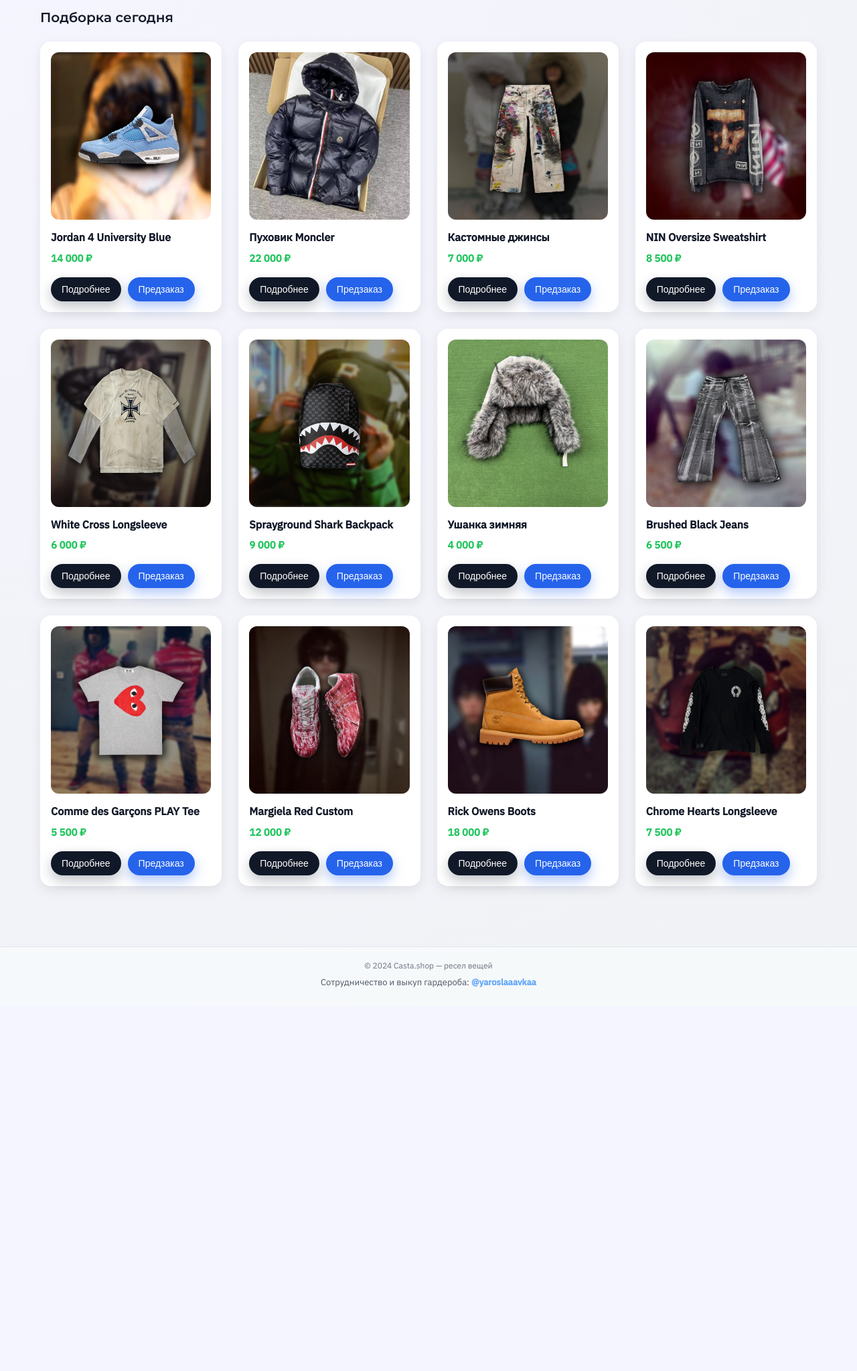
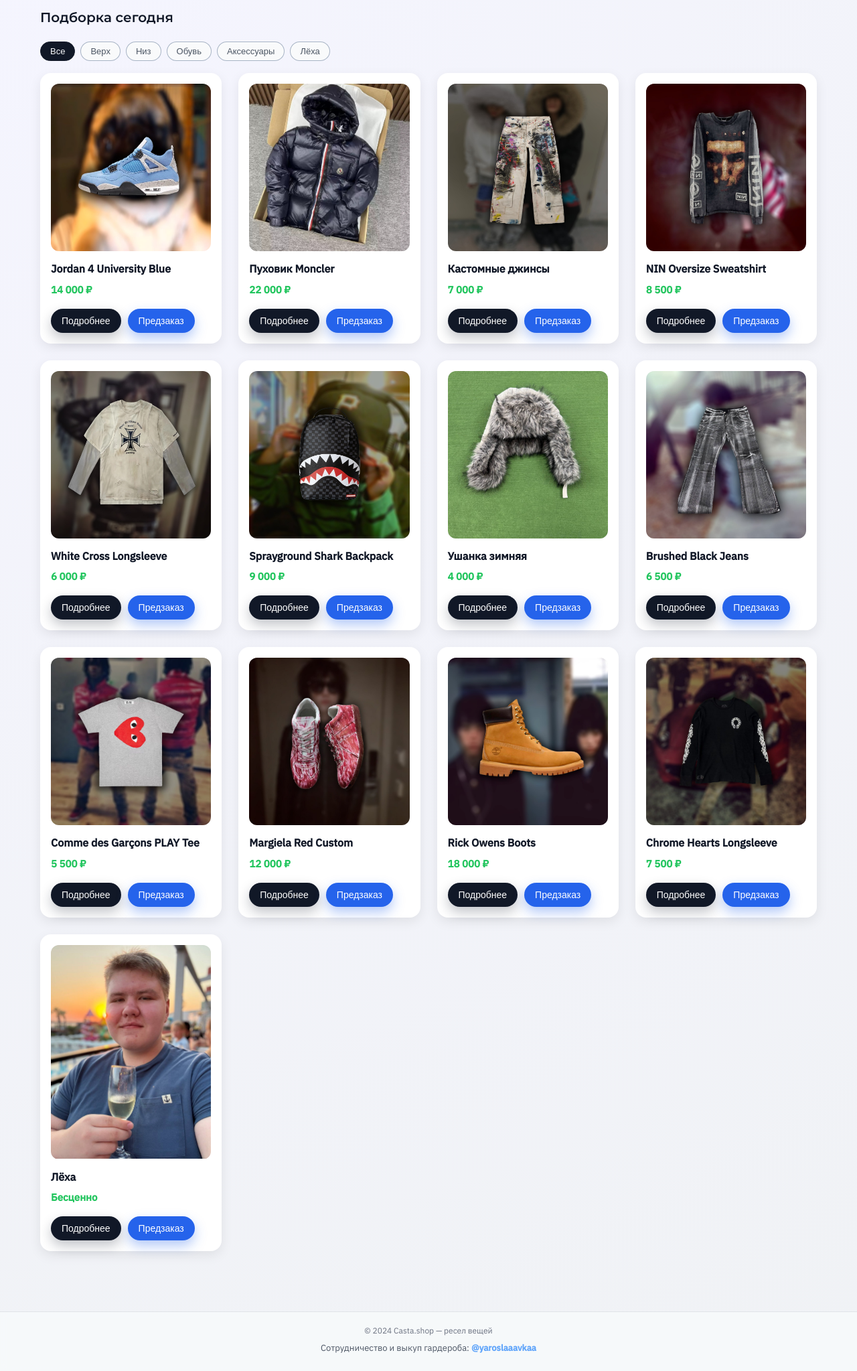
Before and after one commit to MaximShvetsER/-, a FastAPI app: page / in a window 1280 px wide. Shown: the part 203-2250 px from the top of the page at 67% size. Before the commit the page ends 1677 px from the top, so only its background shows below. Run offline with FastAPI, Linux system fonts and the light colour scheme.

Commit message:
Леха

```diff
--- a/main.py
+++ b/main.py
@@ -17,30 +17,32 @@ templates = Jinja2Templates(directory=templates_dir)
 @app.get("/", response_class=HTMLResponse)
 async def home(request: Request):
     data = [
-        # ВАЖНО: здесь ПЕРЕПУТАННЫЕ названия мы ЧИНИМ —
-        # просто меняем местами title у первых двух вещей
-
-        # 1. ТЕПЕРЬ ЭТО Jordan 4 (для картинки pants.jpg)
+        # ВАЖНО: тут уже учтён наш прошлый своп названий
+        # pants.jpg -> Jordan 4
         {
             "title": "Jordan 4 University Blue",
             "price": "14 000 ₽",
             "image": "pants.jpg",
+            "category": "footwear",   # Обувь
         },
         {
             "title": "Пуховик Moncler",
             "price": "22 000 ₽",
             "image": "jacket.jpg",
+            "category": "tops",       # Верх
         },
-        # 3. А ЭТО ТЕПЕРЬ Кастомные джинсы (для картинки jordan.jpg)
+        # jordan.jpg -> Кастомные джинсы
         {
             "title": "Кастомные джинсы",
             "price": "7 000 ₽",
             "image": "jordan.jpg",
+            "category": "bottoms",    # Низ
         },
         {
             "title": "NIN Oversize Sweatshirt",
             "price": "8 500 ₽",
             "image": "sweatshirt.jpg",
+            "category": "tops",
         },
 
         # НОВЫЕ ВЕЩИ
@@ -48,42 +50,57 @@ async def home(request: Request):
             "title": "White Cross Longsleeve",
             "price": "6 000 ₽",
             "image": "cross_longsleeve.jpg",
+            "category": "tops",
         },
         {
             "title": "Sprayground Shark Backpack",
             "price": "9 000 ₽",
             "image": "shark_backpack.jpg",
+            "category": "accessories",
         },
         {
             "title": "Ушанка зимняя",
             "price": "4 000 ₽",
             "image": "ushanka.jpg",
+            "category": "accessories",
         },
         {
             "title": "Brushed Black Jeans",
             "price": "6 500 ₽",
             "image": "brush_jeans.jpg",
+            "category": "bottoms",
         },
         {
             "title": "Comme des Garçons PLAY Tee",
             "price": "5 500 ₽",
             "image": "cdg_tee.jpg",
+            "category": "tops",
         },
         {
             "title": "Margiela Red Custom",
             "price": "12 000 ₽",
             "image": "margiela_red.jpg",
+            "category": "footwear",
         },
         {
             "title": "Rick Owens Boots",
             "price": "18 000 ₽",
             "image": "rick_boots.jpg",
+            "category": "footwear",
         },
         {
             "title": "Chrome Hearts Longsleeve",
             "price": "7 500 ₽",
             "image": "ch_longsleeve.jpg",
+            "category": "tops",
         },
+        {
+            "title": "Лёха",
+            "price": "Бесценно",
+            "image": "leha.jpg",
+            "category": "leha",
+        }
+
     ]
 
     return templates.TemplateResponse(
--- a/static/css/style.css
+++ b/static/css/style.css
@@ -373,3 +373,42 @@ footer {
         align-items: stretch;
     }
 }
+/* ===== Категории ===== */
+
+.category-bar {
+    display: flex;
+    flex-wrap: wrap;
+    gap: 8px;
+    margin-bottom: 18px;
+}
+
+.category-btn {
+    padding: 6px 14px;
+    border-radius: 999px;
+    border: 1px solid rgba(148, 163, 184, 0.8);
+    background: #f9fafb;
+    font-size: 13px;
+    color: #4b5563;
+    cursor: pointer;
+    transition: background 0.2s ease, color 0.2s ease, border-color 0.2s ease, transform 0.1s ease;
+}
+
+.category-btn:hover {
+    background: #e5e7eb;
+    transform: translateY(-1px);
+}
+
+.category-btn--active {
+    background: #111827;
+    color: #f9fafb;
+    border-color: #111827;
+}
+/* Специальный стиль для категории "Лёха" */
+.item-card[data-category="leha"] .item-image-wrapper {
+    height: 320px; /* уменьшили высоту */
+}
+
+.item-card[data-category="leha"] .item-image {
+    object-fit: contain; /* полностью помещается */
+    background: #f7f7f7; /* мягкий фон */
+}
--- a/static/js/script.js
+++ b/static/js/script.js
@@ -12,7 +12,10 @@ document.addEventListener('DOMContentLoaded', () => {
     const modalPrice = document.getElementById('modal-price');
     const modalClose = document.getElementById('modal-close');
 
-    // Описания вещей для режима "Подробнее"
+    const categoryButtons = document.querySelectorAll('.category-btn');
+    const cards = document.querySelectorAll('.item-card');
+
+    // Описания вещей для "Подробнее"
     const descriptions = {
         "Кастомные джинсы": "Ручной кастом, каждая пара уникальна. Плотный деним, аккуратный клеш и эффект краски — словно только из арт-студии.",
         "Пуховик Moncler": "Фирменный пуховик для холодной зимы: лёгкий, очень тёплый и с узнаваемым силуэтом. Идеален под городскую зиму.",
@@ -51,7 +54,6 @@ document.addEventListener('DOMContentLoaded', () => {
         modalTitle.textContent = `Предзаказ: ${title}`;
         modalPrice.textContent = price;
 
-        // Текст, который ты просил: придуманный текст + фраза в конце
         modalDesc.textContent =
             `Вы хотите оформить предзаказ на «${title}». ` +
             `Мы проверим наличие вещи, уточним размер, город и удобный способ передачи, ` +
@@ -61,7 +63,7 @@ document.addEventListener('DOMContentLoaded', () => {
         openModal();
     }
 
-    // Слушатели кнопок
+    // Слушатели кнопок "Подробнее"
     detailButtons.forEach(button => {
         button.addEventListener('click', () => {
             const title = button.dataset.itemTitle;
@@ -70,6 +72,7 @@ document.addEventListener('DOMContentLoaded', () => {
         });
     });
 
+    // Слушатели кнопок "Предзаказ"
     preorderButtons.forEach(button => {
         button.addEventListener('click', () => {
             const title = button.dataset.itemTitle;
@@ -92,4 +95,25 @@ document.addEventListener('DOMContentLoaded', () => {
             closeModal();
         }
     });
+
+    // ===== Фильтр по категориям =====
+    categoryButtons.forEach(btn => {
+        btn.addEventListener('click', () => {
+            const selected = btn.dataset.category;
+
+            // активная кнопка
+            categoryButtons.forEach(b => b.classList.remove('category-btn--active'));
+            btn.classList.add('category-btn--active');
+
+            // фильтрация карточек
+            cards.forEach(card => {
+                const cardCat = card.dataset.category;
+                if (selected === 'all' || cardCat === selected) {
+                    card.style.display = "";
+                } else {
+                    card.style.display = "none";
+                }
+            });
+        });
+    });
 });
--- a/templates/items.html
+++ b/templates/items.html
@@ -32,9 +32,22 @@
     <section class="items-section">
         <h2 class="section-title">Подборка сегодня</h2>
 
+        <!-- Панель категорий -->
+        <div class="category-bar">
+            <button class="category-btn category-btn--active" data-category="all">Все</button>
+            <button class="category-btn" data-category="tops">Верх</button>
+            <button class="category-btn" data-category="bottoms">Низ</button>
+            <button class="category-btn" data-category="footwear">Обувь</button>
+            <button class="category-btn" data-category="accessories">Аксессуары</button>
+            <button class="category-btn" data-category="leha">Лёха</button>
+        </div>
+
         <div class="items-grid">
             {% for vacancy in vacancies %}
-                <div class="item-card">
+                <div
+                    class="item-card"
+                    data-category="{{ vacancy.category }}"
+                >
                     <div class="item-image-wrapper">
                         <img src="{{ url_for('static', path='items/' ~ vacancy.image) }}"
                              alt="{{ vacancy.title }}"
@@ -76,7 +89,7 @@
     </p>
 </footer>
 
-<!-- ОДНО общее модальное окно для "Подробнее" и "Предзаказ" -->
+<!-- Общее модальное окно для "Подробнее" и "Предзаказ" -->
 <div id="item-modal" class="modal">
     <div class="modal-content">
         <button class="modal-close" id="modal-close">&times;</button>
```
Also changed, not shown: static/items/leha.jpg (added).
